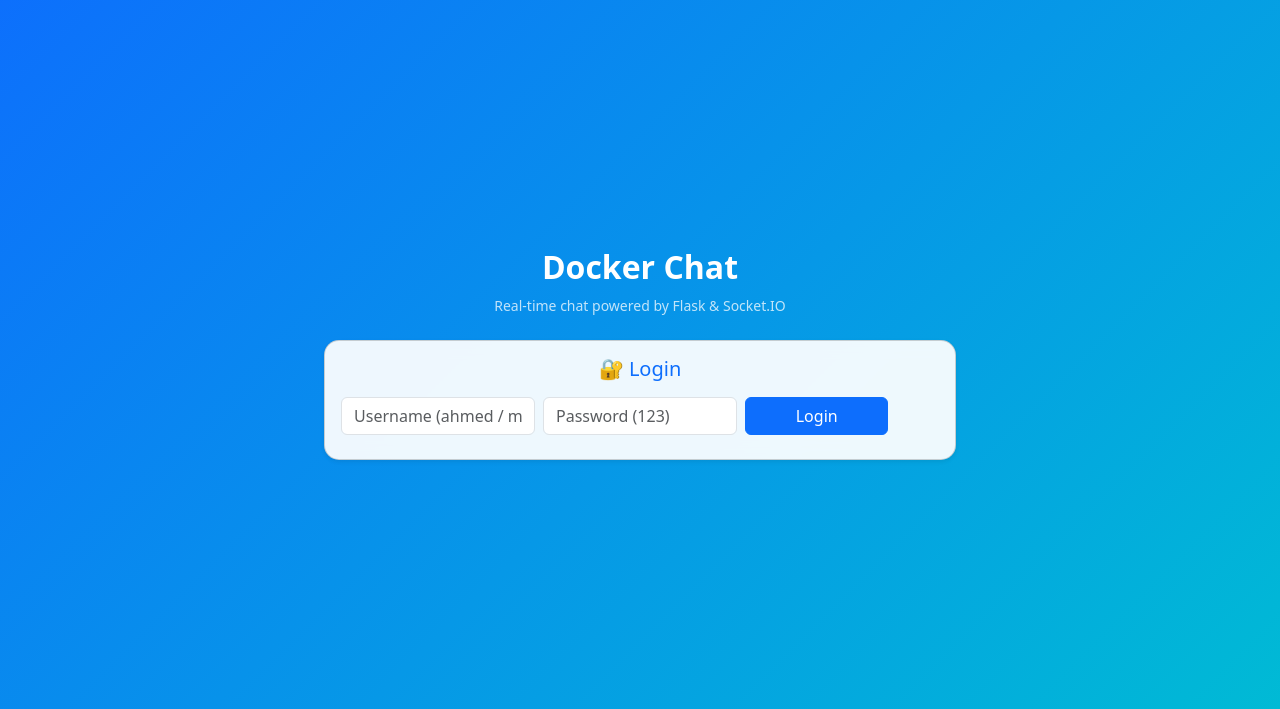
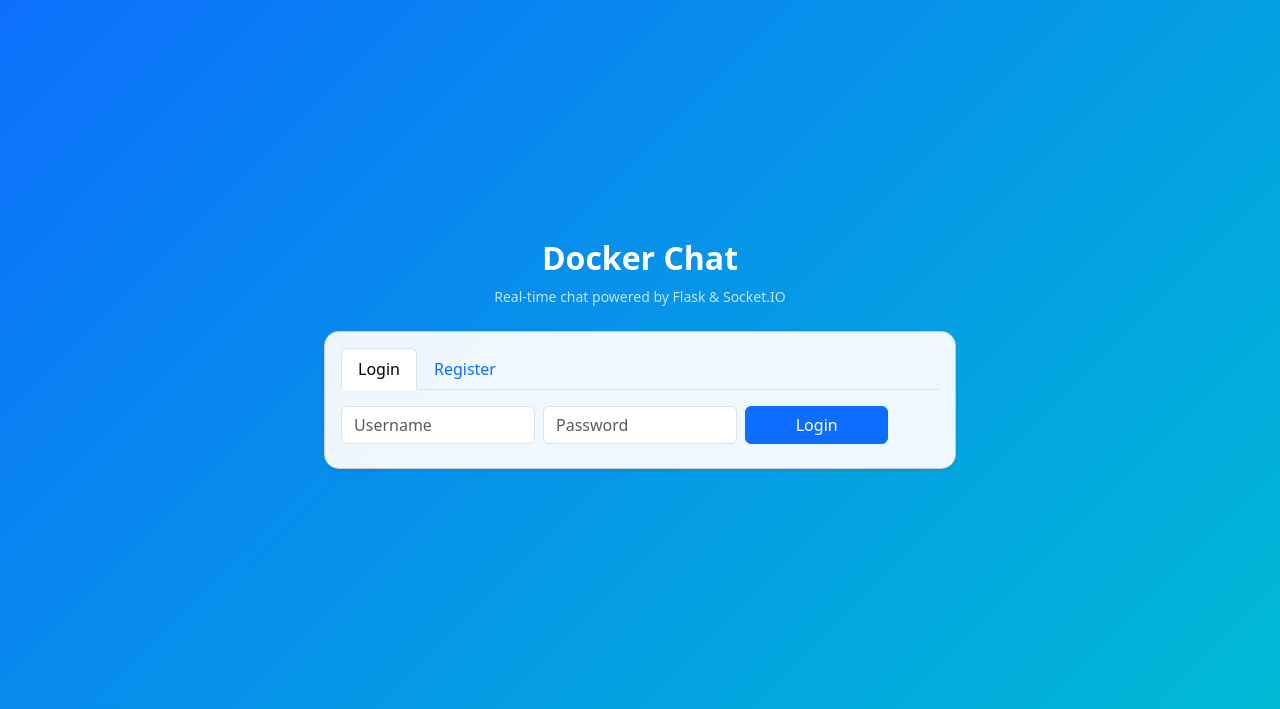
Before and after one commit to SaimShaikh/docker-chat-app, a Flask app: page / in a window 1280 px wide. Shown: the part 44-753 px from the top of the page. Run offline with Flask 3, Linux system fonts and the light colour scheme; parts of the project's set-up code (start-up, migrations or seed data) failed here and were passed over; some libraries are stand-ins or nearby versions.

Commit message:
Update index.html

```diff
--- a/templates/index.html
+++ b/templates/index.html
@@ -52,22 +52,51 @@
     <p class="small opacity-75">Real-time chat powered by Flask & Socket.IO</p>
   </div>
 
-  <!-- Login -->
-  <div id="loginBox" class="card chat-card shadow-sm mb-4 mx-auto" style="max-width:700px;">
+  <!-- Login/Register -->
+  <div id="authBox" class="card chat-card shadow-sm mb-4 mx-auto" style="max-width:700px;">
     <div class="card-body">
-      <h5 class="mb-3 text-primary">🔐 Login</h5>
-      <div class="row g-2">
+      <ul class="nav nav-tabs mb-3" id="authTabs" role="tablist">
+        <li class="nav-item" role="presentation">
+          <button class="nav-link active" id="login-tab" data-bs-toggle="tab" data-bs-target="#login" type="button">Login</button>
+        </li>
+        <li class="nav-item" role="presentation">
+          <button class="nav-link" id="register-tab" data-bs-toggle="tab" data-bs-target="#register" type="button">Register</button>
+        </li>
+      </ul>
+
+      <div class="tab-content">
+        <!-- Login Tab -->
+        <div class="tab-pane fade show active" id="login" role="tabpanel">
+          <div class="row g-2 align-items-end">
             <div class="col-md-4">
-          <input id="username" class="form-control" placeholder="Username (ahmed / mona / omar)">
+              <input id="loginUser" class="form-control" placeholder="Username">
             </div>
             <div class="col-md-4">
-          <input id="password" class="form-control" type="password" placeholder="Password (123)">
+              <input id="loginPass" class="form-control" type="password" placeholder="Password">
             </div>
             <div class="col-md-3">
               <button id="loginBtn" class="btn btn-primary w-100">Login</button>
             </div>
           </div>
           <div id="loginErr" class="text-danger mt-2 small"></div>
+        </div>
+
+        <!-- Register Tab -->
+        <div class="tab-pane fade" id="register" role="tabpanel">
+          <div class="row g-2 align-items-end">
+            <div class="col-md-4">
+              <input id="regUser" class="form-control" placeholder="New username">
+            </div>
+            <div class="col-md-4">
+              <input id="regPass" class="form-control" type="password" placeholder="New password">
+            </div>
+            <div class="col-md-3">
+              <button id="registerBtn" class="btn btn-success w-100">Create</button>
+            </div>
+          </div>
+          <div id="registerErr" class="text-danger mt-2 small"></div>
+        </div>
+      </div>
     </div>
   </div>
 
@@ -97,10 +126,11 @@
 </footer>
 
 <!-- Scripts -->
+<script src="https://cdn.jsdelivr.net/npm/bootstrap@5.3.3/dist/js/bootstrap.bundle.min.js"></script>
 <script src="https://cdn.socket.io/4.7.5/socket.io.min.js"></script>
 <script>
   const socket = io();
-  const loginBox=document.getElementById("loginBox");
+  const authBox=document.getElementById("authBox");
   const chatUI=document.getElementById("chatUI");
   const meSpan=document.getElementById("me");
   const peerSel=document.getElementById("peer");
@@ -108,10 +138,8 @@
   const box=document.getElementById("messages");
   const msgIn=document.getElementById("msg");
   const sendBtn=document.getElementById("sendBtn");
-  const loginBtn=document.getElementById("loginBtn");
-  const unameIn=document.getElementById("username");
-  const passIn=document.getElementById("password");
   const loginErr=document.getElementById("loginErr");
+  const regErr=document.getElementById("registerErr");
 
   function bubble(text, who="me", meta="") {
     const wrap=document.createElement("div");
@@ -124,16 +152,26 @@
     box.scrollTop=box.scrollHeight;
   }
 
-  loginBtn.onclick=()=>{
-    const username=(unameIn.value||"").trim().toLowerCase();
-    const password=(passIn.value||"");
+  // --- AUTH ---
+  document.getElementById("loginBtn").onclick=()=>{
+    const username=document.getElementById("loginUser").value.trim().toLowerCase();
+    const password=document.getElementById("loginPass").value.trim();
     socket.emit("login",{username,password});
   };
-  passIn.addEventListener("keyup",e=>{if(e.key==="Enter")loginBtn.click();});
+  document.getElementById("registerBtn").onclick=()=>{
+    const username=document.getElementById("regUser").value.trim().toLowerCase();
+    const password=document.getElementById("regPass").value.trim();
+    socket.emit("register",{username,password});
+  };
 
-  socket.on("login_ok",({me,others})=>{
-    loginErr.textContent="";
-    loginBox.style.display="none";
+  socket.on("login_ok",({me,others})=>initChat(me,others));
+  socket.on("register_ok",({me,others})=>initChat(me,others));
+
+  socket.on("login_error",({error})=>loginErr.textContent=error||"Login failed");
+  socket.on("register_error",({error})=>regErr.textContent=error||"Registration failed");
+
+  function initChat(me,others){
+    authBox.style.display="none";
     chatUI.style.display="block";
     meSpan.textContent=me;
     peerSel.innerHTML="";
@@ -142,21 +180,24 @@
       opt.value=u; opt.textContent=u;
       peerSel.appendChild(opt);
     });
-    bubble(`Logged in as <b>${me}</b>. Choose someone & click Open dialog.`,"them");
-  });
-  socket.on("login_error",({error})=>{loginErr.textContent=error||"Login failed";});
+    bubble(`Welcome <b>${me}</b>! Choose someone to start chatting.`,"them");
+  }
+
+  // --- Chat ---
   openBtn.onclick=()=>{
     const who=peerSel.value;
+    if(!who) return;
     box.innerHTML="";
     socket.emit("open_dialog",{with:who});
   };
+
   socket.on("history",({with:withUser,messages})=>{
     bubble(`Chat with <b>${withUser}</b> — last ${messages.length} messages:`,"them");
     messages.forEach(m=>{
-      const who=(m.from==="me")?"me":"them";
-      bubble(m.text,who,m.at);
+      bubble(m.text, m.from==="me"?"me":"them", m.at);
     });
   });
+
   sendBtn.onclick=()=>{
     const text=msgIn.value.trim();
     if(!text)return;
@@ -165,6 +206,7 @@
     msgIn.value="";
   };
   msgIn.addEventListener("keyup",e=>{if(e.key==="Enter")sendBtn.click();});
+
   socket.on("chat_message",({from,to,text,at})=>{
     const who=(from===meSpan.textContent)?"me":"them";
     bubble(text,who,`${from} • ${at}`);
```
Lines whose indentation alone changed are shown as unchanged.
